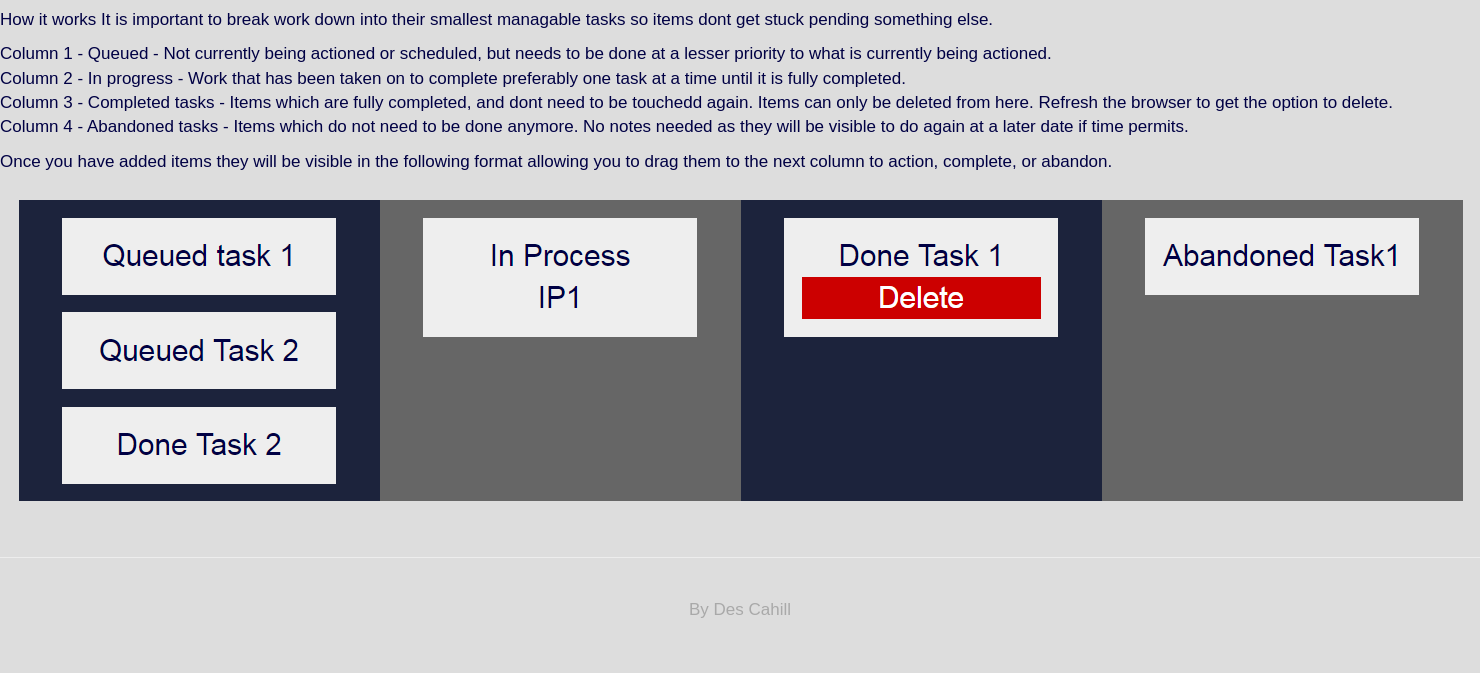
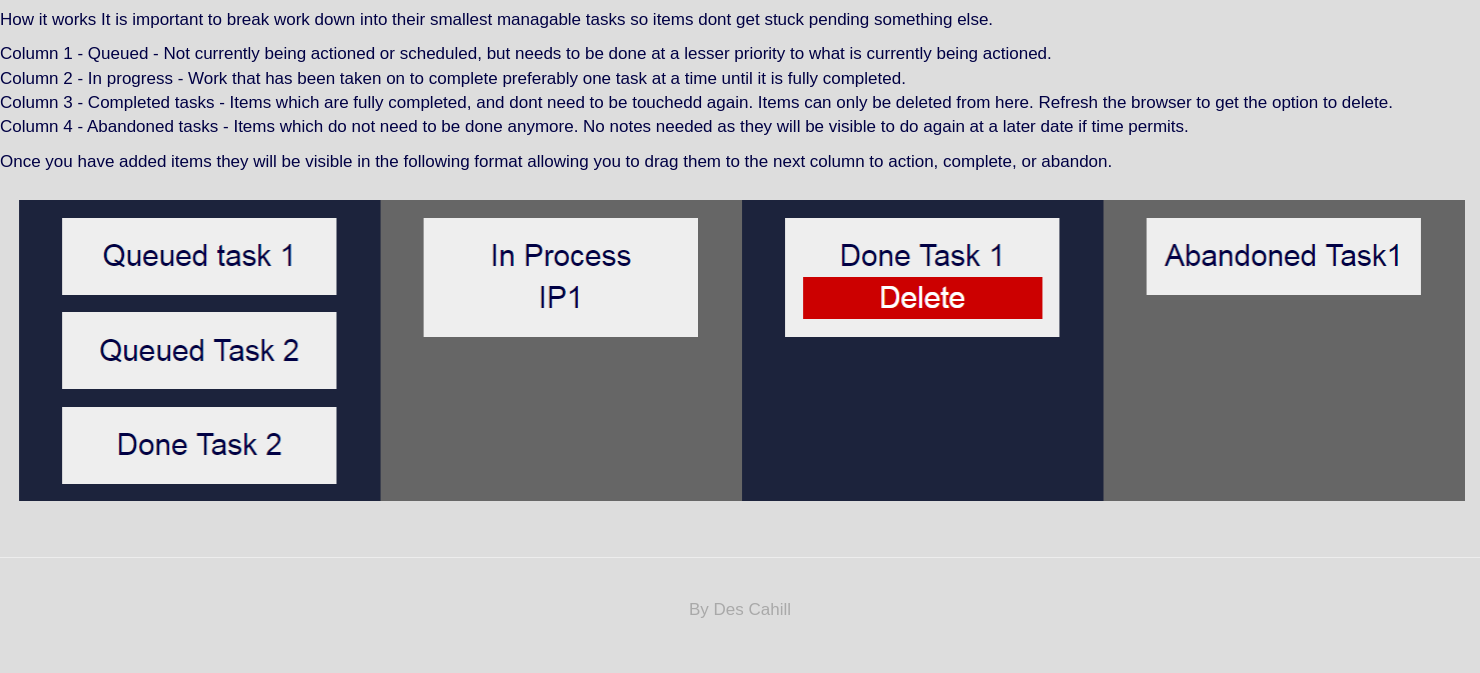
Before and after one commit to cahilld/stream3djangoproject, a Django app: page / in a window 1480 px wide. Shown: the part 222-895 px from the top of the page. Before the commit the page ends 840 px from the top, so only its background shows below. Run offline with Django 3.2, Linux system fonts and the light colour scheme; some libraries are stand-ins or nearby versions.

Commit message:
resized demo image to fit screen

```diff
--- a/static/css/custom.css
+++ b/static/css/custom.css
@@ -3,6 +3,10 @@ body {
     padding-top: 100px;
     margin: 0px;
     background-color: #dddddd;
+}
+.exampleworkflowimage{
+    width:100%;
+    height:auto;
 }
 .top-padding{
     padding-top: 150px;
--- a/templates/index.html
+++ b/templates/index.html
@@ -75,7 +75,7 @@
             <p>
                 Once you have added items they will be visible in the following format allowing you to drag them to the next column to action, complete, or abandon.
             </p>
-            <img src="/media/images/exampleworkflow.PNG" alt="Example Layout image">
+            <img class="exampleworkflowimage" src="/media/images/exampleworkflow.PNG" alt="Example Layout image">
         </article>
     </section>
 {% endif %}
```
